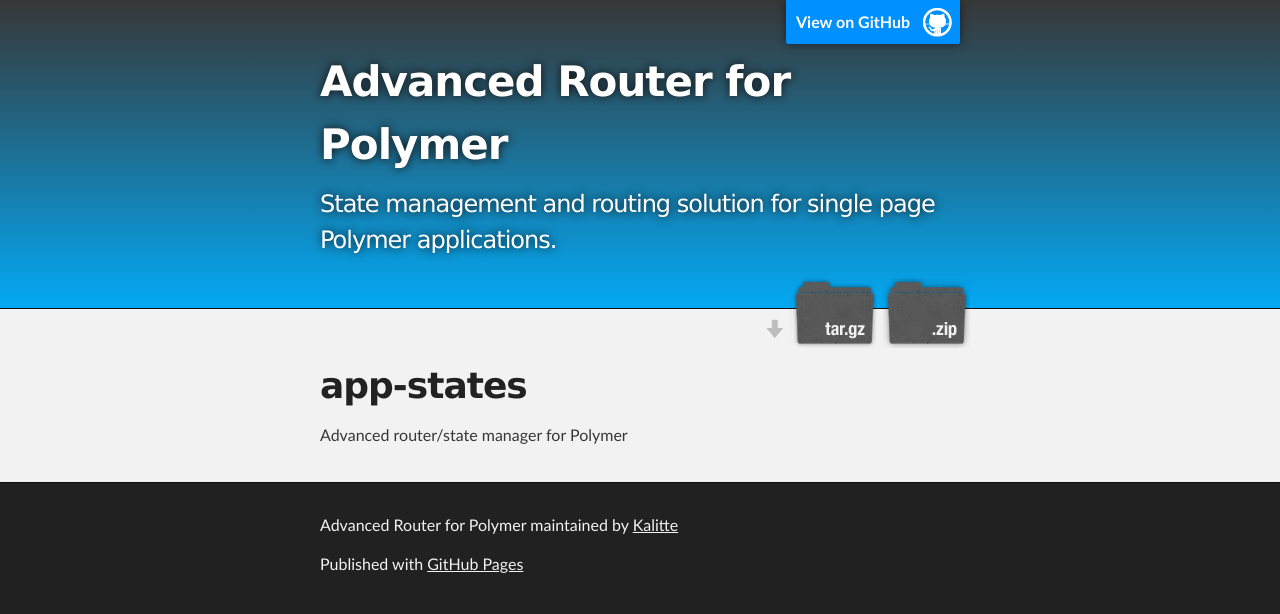
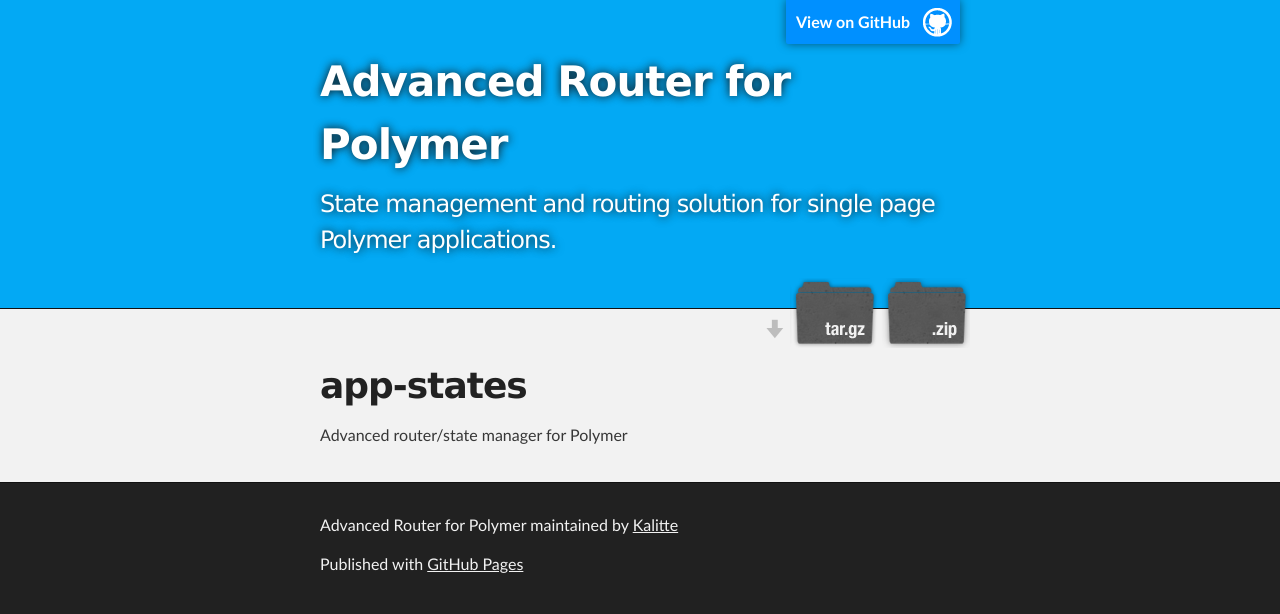
Before and after one commit to tansut/app-states, a plain HTML site: page index.html in a window 1280 px wide. Drawn offline with Linux system fonts and the light colour scheme.

Commit message:
Update stylesheet.css

```diff
--- a/stylesheets/stylesheet.css
+++ b/stylesheets/stylesheet.css
@@ -288,11 +288,6 @@
 
 #header_wrap {
   background: #03a9f4;
-  background: -moz-linear-gradient(top, #373737, #03a9f4);
-  background: -webkit-linear-gradient(top, #373737, #03a9f4);
-  background: -ms-linear-gradient(top, #373737, #03a9f4);
-  background: -o-linear-gradient(top, #373737, #03a9f4);
-  background: linear-gradient(top, #373737, #03a9f4);
 }
 
 #header_wrap .inner {
```
